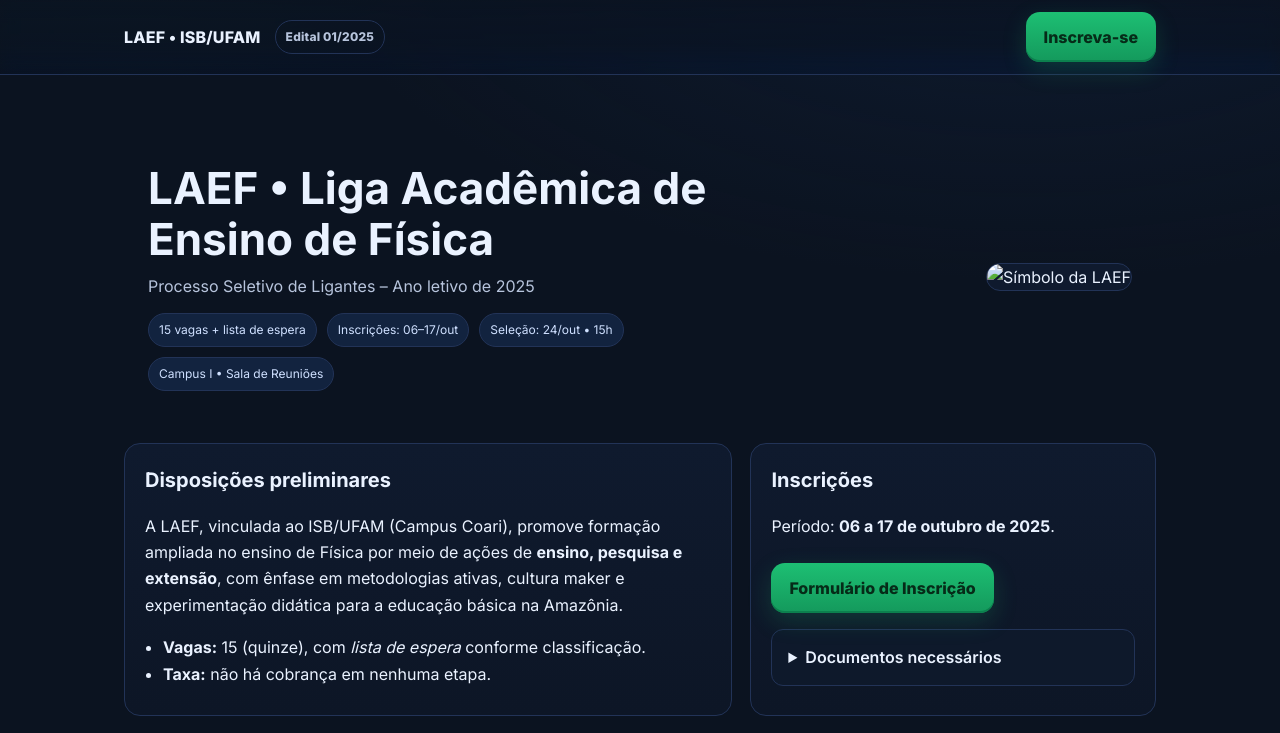
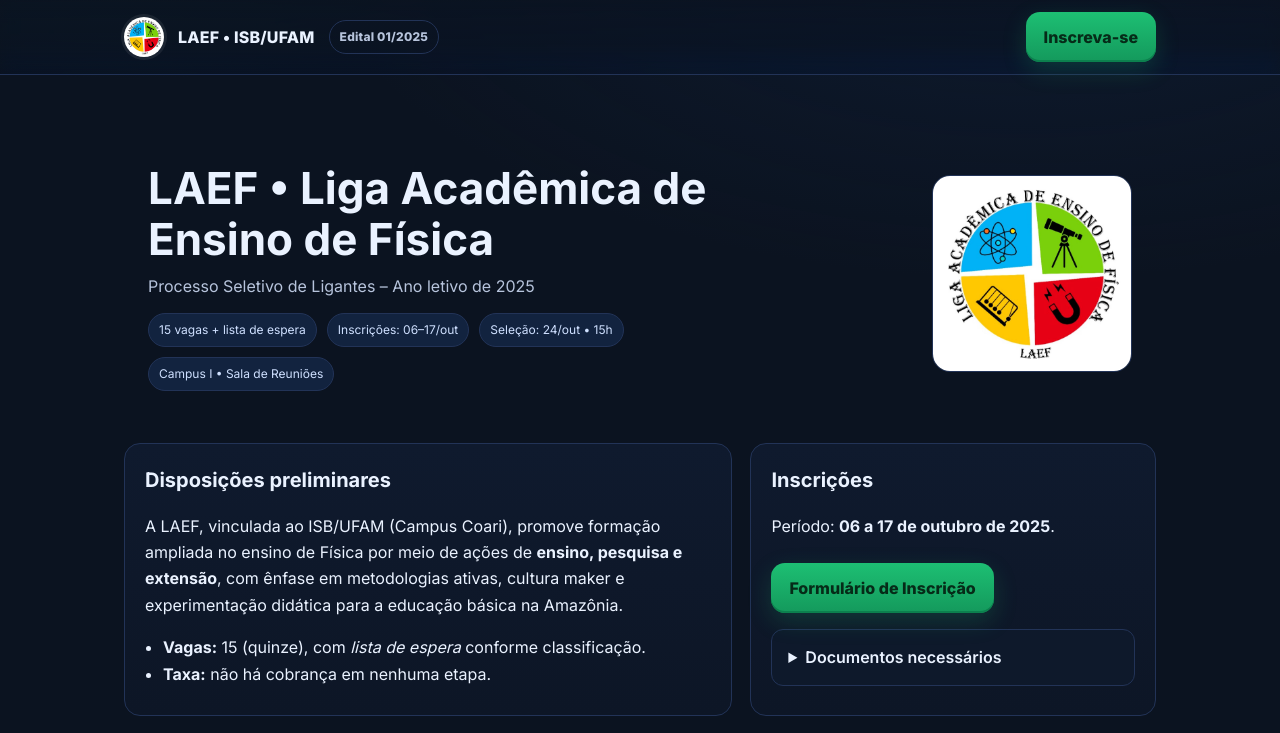
Before and after one commit to tiagoufam/selecao-LAEF-2025, a plain HTML site: page index.html in a window 1280 px wide. Shown: the top 733 px of the page. Drawn offline with Linux system fonts and the light colour scheme.

Commit message:
Update-edital-laef
atualização do edital laef

```diff
--- a/index.html
+++ b/index.html
@@ -9,7 +9,7 @@
   <meta property="og:description" content="Inscrições 06–17/out/2025 • Seleção 24/out às 15h • 15 vagas + lista de espera."/>
   <meta property="og:type" content="website"/>
   <meta property="og:locale" content="pt_BR"/>
-  <link rel="icon" href="laef-logo.jpg"/>
+  <link rel="icon" href="laef-favicon.jpg"/>
   <link rel="preconnect" href="https://fonts.googleapis.com">
   <link rel="preconnect" href="https://fonts.gstatic.com" crossorigin>
   <link href="https://fonts.googleapis.com/css2?family=Inter:wght@400;500;600;700;800&display=swap" rel="stylesheet">
@@ -97,7 +97,7 @@
     <div class="bar container">
       <div class="logo">
         <!-- Suba este arquivo para a raiz do repo com o nome laef-logo.jpg -->
-        <img alt="LAEF" src="laef-logo.jpg" onerror="this.style.display='none'">
+        <img alt="LAEF" src="laef-logo.jpg" onerror="this.onerror=null; this.src='laef-logo.jpeg'">
         <span>LAEF • ISB/UFAM</span>
         <span class="pill">Edital 01/2025</span>
       </div>
@@ -121,7 +121,7 @@
         </div>
       </div>
       <div class="emblem">
-        <img alt="Símbolo da LAEF" src="laef-logo.jpg"/>
+        <img alt="Símbolo da LAEF" src="laef-logo.jpg" onerror="this.onerror=null; this.src='laef-logo.jpeg'"/>
       </div>
     </section>
 
@@ -204,7 +204,7 @@
       </article>
       <aside class="card">
         <h2>Contato</h2>
-        <p>E‑mail: <a href="mailto:laef.coari@ufam.edu.br">laef.coari@ufam.edu.br</a></p>
+        <p>E‑mail: <a href="mailto:gstiago@ufam.edu.br">laef.coari@ufam.edu.br</a></p>
         <p>Local: ISB/UFAM – Campus Coari (AM)</p>
       </aside>
     </section>
```
